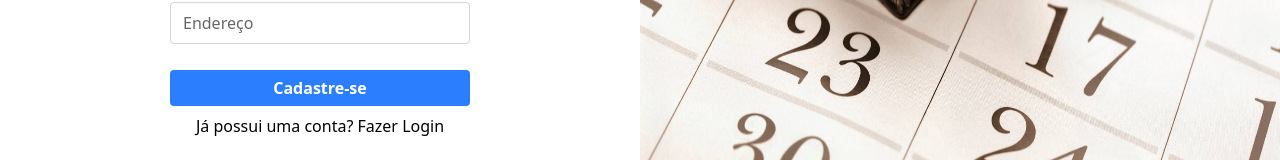
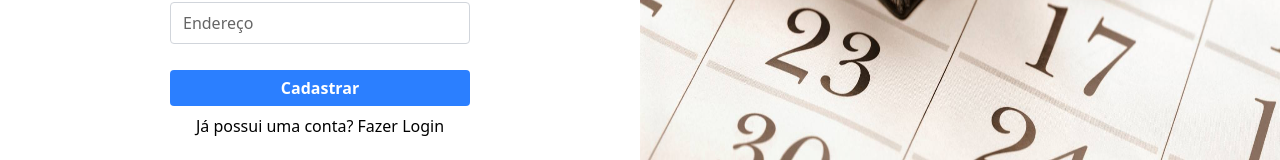
Before and after one commit to gilsonsilven/projeto-agenda-frontend, a Next.js app: page /signUp in a window 1280 px wide. Shown: the part 534-694 px from the top of the page. Built offline with nearby package versions, Linux system fonts and the light colour scheme.

Commit message:
fix: button text

```diff
--- a/src/app/signUp/page.jsx
+++ b/src/app/signUp/page.jsx
@@ -47,7 +47,7 @@ export default function SignUp() {
                         <input id="address" type="text" placeholder="Endereço" className="border w-[300px] placeholder:text-black placeholder:opacity-60 border-[#d1d5db] rounded pl-3 py-2 border-opacity-30 hover:border-gray-700 my-2.5"></input>
                     </div>
                     <div>
-                        <button className="font-semibold mt-4 mb-2 w-[300px] h-[36px] rounded bg-blue-500 text-white hover:cursor-pointer">Cadastre-se</button>
+                        <button className="font-semibold mt-4 mb-2 w-[300px] h-[36px] rounded bg-blue-500 text-white hover:cursor-pointer">Cadastrar</button>
                     </div>
                     <div className="mb-10">
                         <p>Já possui uma conta? Fazer Login</p>
```
